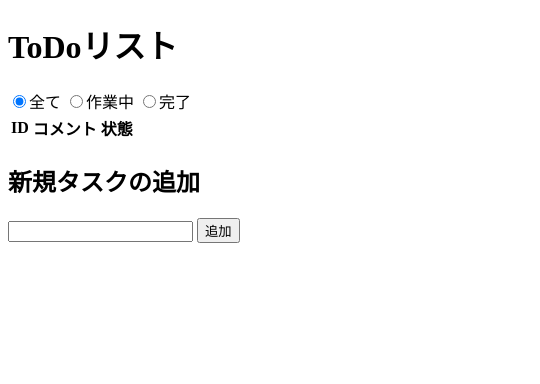
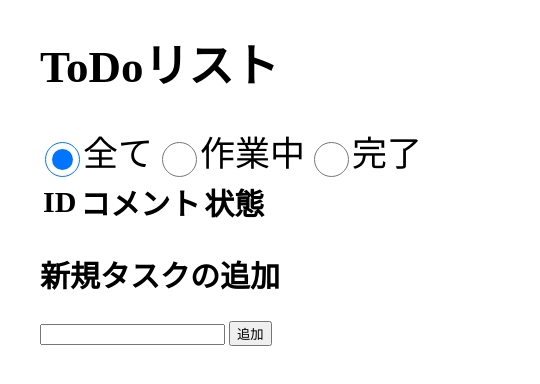
Before and after one commit to komatuna649/todo-list2, a plain HTML site: page index.html in a window 390 px wide. Shown: the whole page, 540 px wide, since content can reach past the window. Drawn offline with Linux system fonts and the light colour scheme.

Commit message:
Update index.html

```diff
--- a/index.html
+++ b/index.html
@@ -28,6 +28,32 @@
         .add-list {
             list-style: none;
         }
+
+        @media screen and (max-width: 600px) {
+            body {
+                width: 500px;
+                margin: 0 40px;
+            }
+            h1{
+                font-size: 45px;
+            }
+            label {
+                font-size: 35px;
+            }
+
+            input[type=radio] {
+                width: 35px;
+                height: 35px;
+                vertical-align: middle;
+            }
+            th{
+                font-size: 30px;
+            }
+            h2{
+                font-size: 30px;
+            }
+        }
+
     </style>
 </head>
 
```
